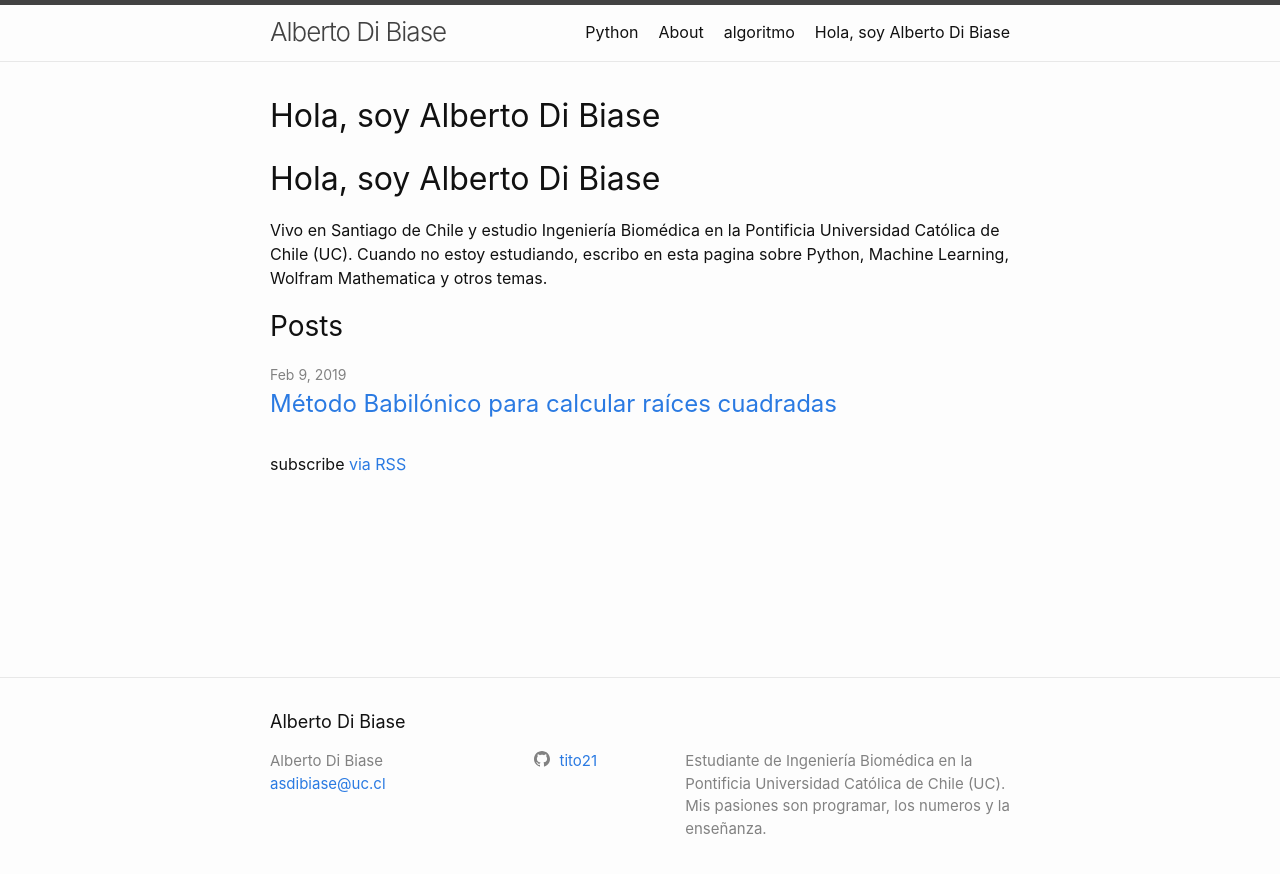
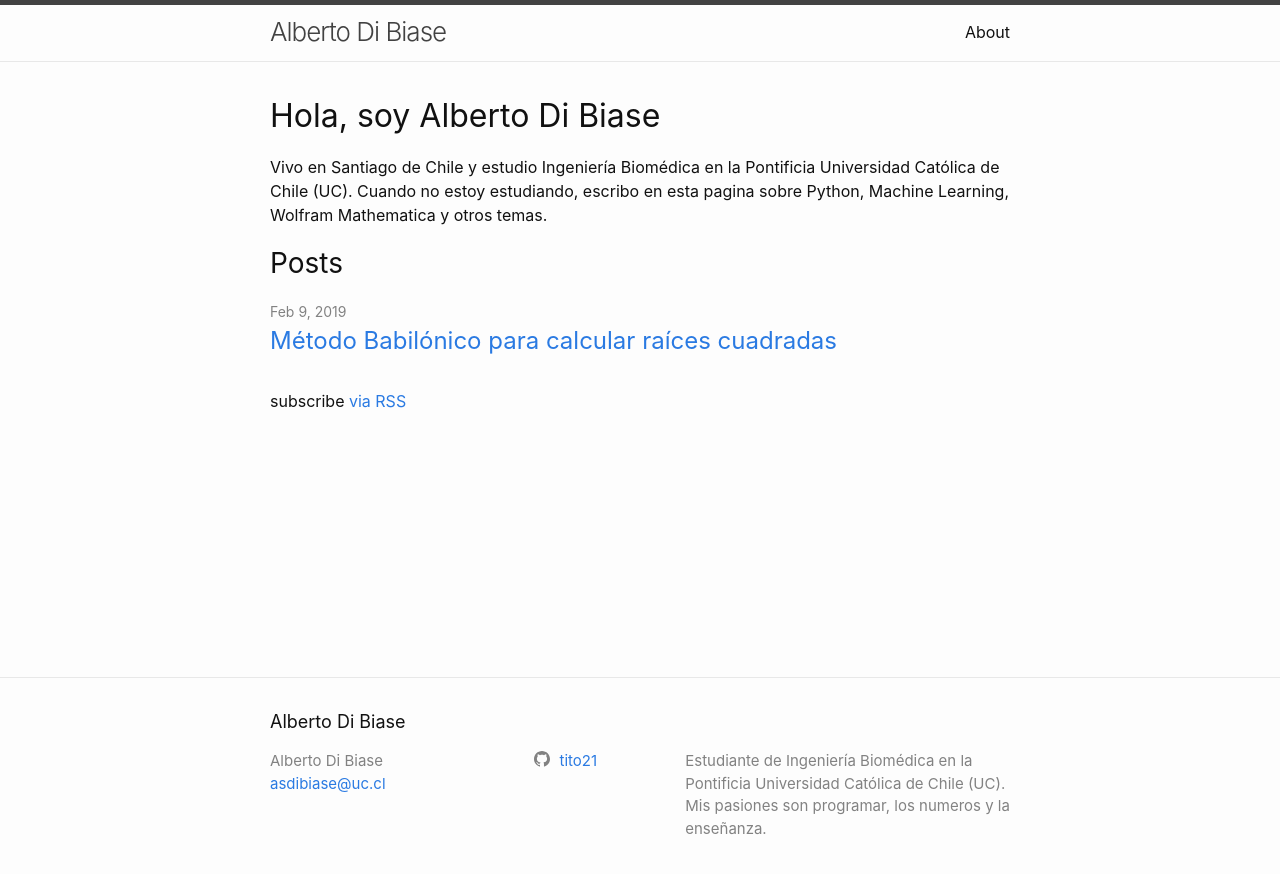
Before and after one commit to tito21/tito21.github.io, a Jekyll site: the page built from index.md, in a window 1280 px wide. Shown: the top 874 px of the page. Built offline with Jekyll 4.4.1, drawn with Linux system fonts in a browser that asks for light colours; our own code applies the rules of GitHub Pages for plain Markdown files.

Commit message:
Fix variuos issues

```diff
--- a/_includes/header.html
+++ b/_includes/header.html
@@ -19,7 +19,7 @@
         <div class="trigger">
           {%- for path in page_paths -%}
             {%- assign my_page = site.pages | where: "path", path | first -%}
-            {%- if my_page.title -%}
+            {%- if my_page.header_page -%}
             <a class="page-link" href="{{ my_page.url | relative_url }}">{{ my_page.title | escape }}</a>
             {%- endif -%}
           {%- endfor -%}
--- a/_layouts/post.html
+++ b/_layouts/post.html
@@ -22,9 +22,9 @@ layout: default
   <div class="post-footer">
     <div class="categories">
       Categorías:
-      {% for cat in page.categories %}
+      {%- for cat in page.categories -%}
         <span><a href="/category/{{cat}}">{{ cat }}</a></span>
-      {% endfor %}
+      {%- endfor -%}
     </div>
   </div>
 
--- a/index.md
+++ b/index.md
@@ -1,11 +1,9 @@
 ---
 # Feel free to add content and custom Front Matter to this file.
 # To modify the layout, see https://jekyllrb.com/docs/themes/#overriding-theme-defaults
-
 layout: home
+title: "Hola, soy Alberto Di Biase"
 ---
-
-# Hola, soy Alberto Di Biase
 
 Vivo en Santiago de Chile y estudio Ingeniería Biomédica en la Pontificia Universidad Católica de Chile (UC).
 Cuando no estoy estudiando, escribo en esta pagina sobre Python, Machine Learning, Wolfram Mathematica y otros
```
Also changed, not shown: _posts/2019-02-08-Metodo-Babilonico-para-calcular-raices-cuadradas.md (+1 -0 lines), about.md (+1 -0 lines).
